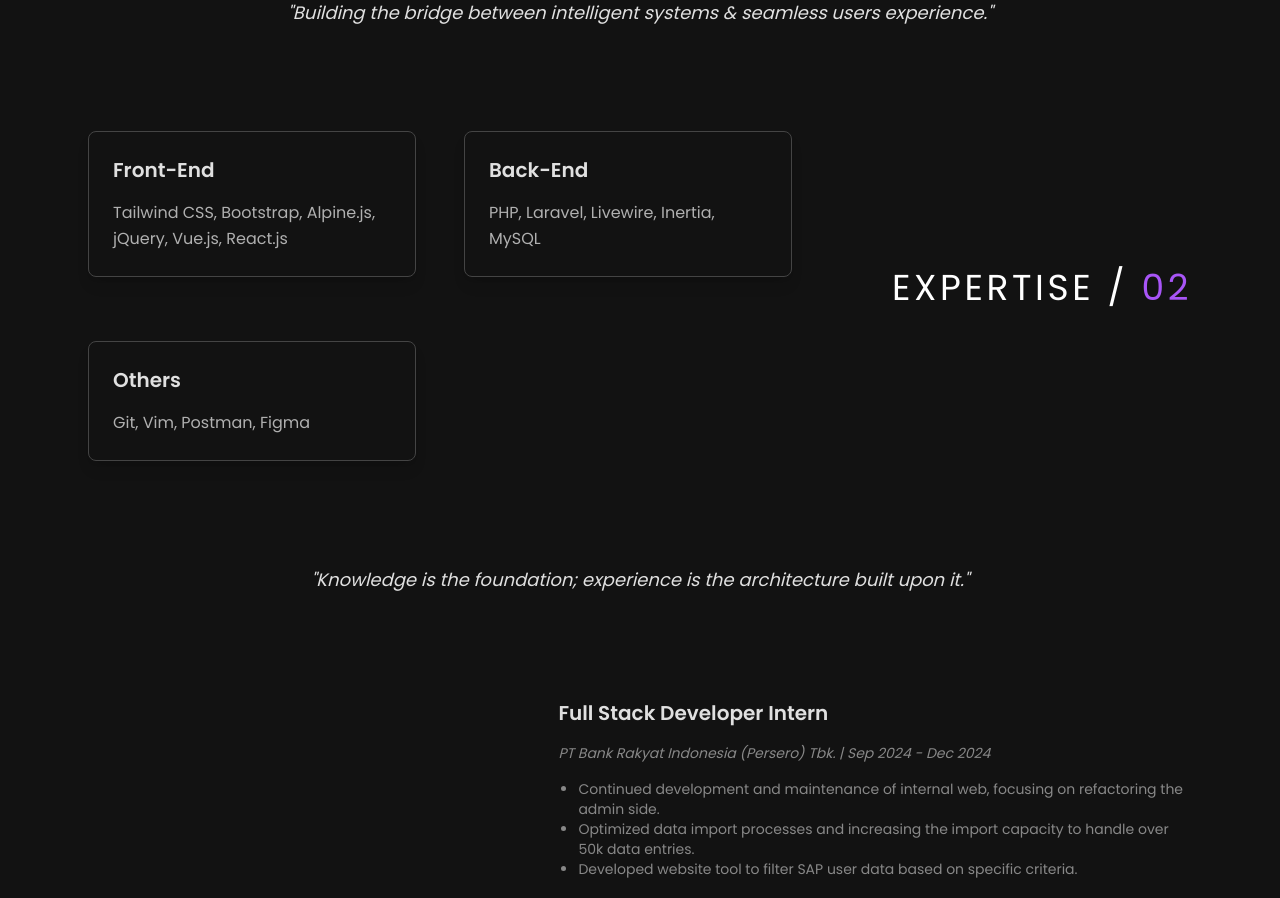
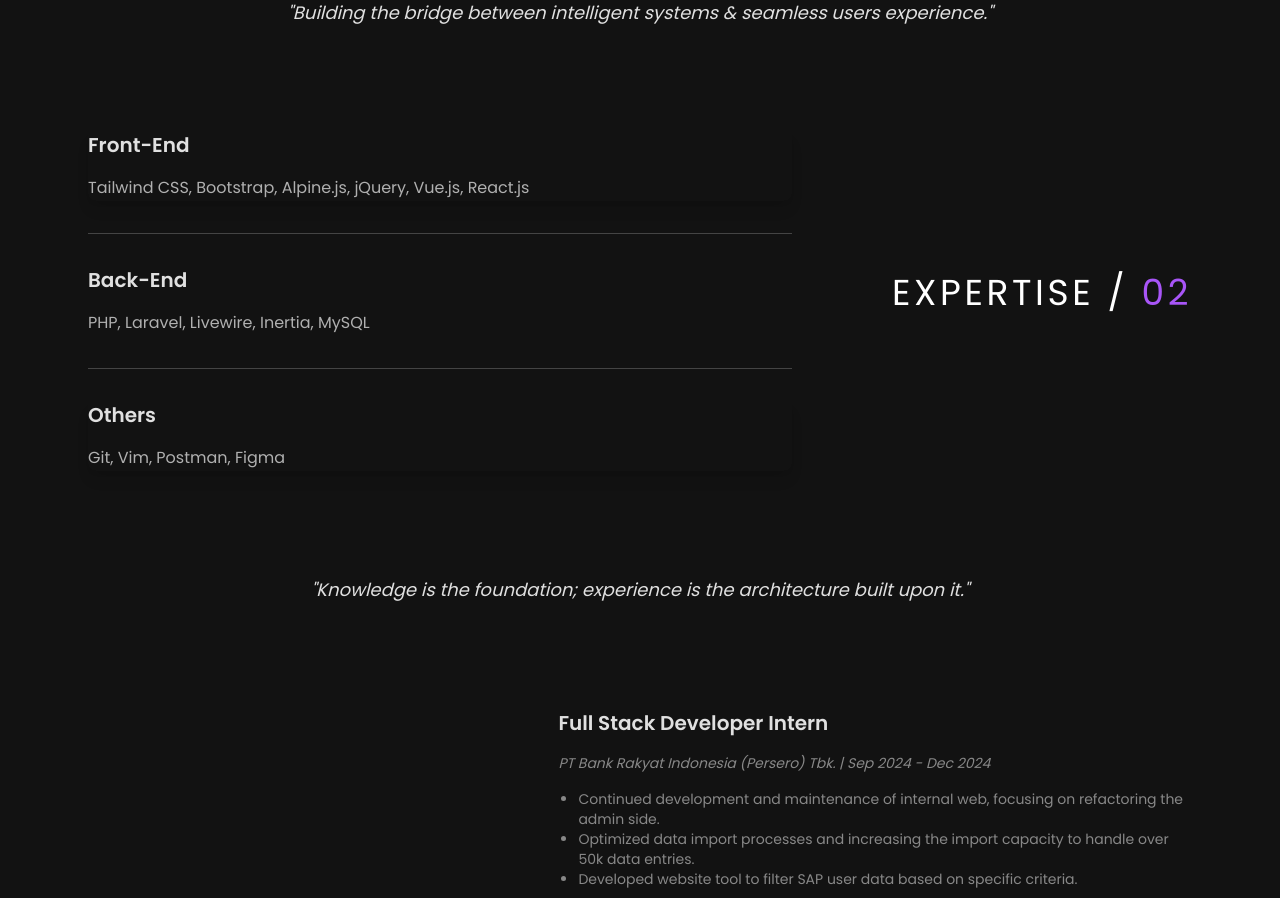
Before and after one commit to WilPhil/my-portfolio, a React (Create React App) app: page / in a window 1280 px wide. Shown: the part 1180-2078 px from the top of the page. Built offline with nearby package versions, Linux system fonts and the light colour scheme.

Commit message:
style: change styling

```diff
--- a/src/components/Expertise/Expertise.jsx
+++ b/src/components/Expertise/Expertise.jsx
@@ -2,8 +2,8 @@ const Expertise = () => {
   return (
     <section id="expertise" className="w-full py-20">
       <div className="max-w-6xl mx-auto py-6 px-6 grid md:grid-cols-[2fr_1fr] gap-12">
-        <div className="grid grid-cols-1 md:grid-cols-2 gap-x-12 gap-y-16">
-          <div className="border border-[#444444] p-6 rounded-lg shadow-lg">
+        <div className="flex flex-col gap-8">
+          <div className="rounded-lg shadow-lg">
             <h3 className="text-xl text-[#e0e0e0] font-semibold mb-4">
               Front-End
             </h3>
@@ -11,7 +11,7 @@ const Expertise = () => {
               Tailwind CSS, Bootstrap, Alpine.js, jQuery, Vue.js, React.js
             </p>
           </div>
-          <div className="border border-[#444444] p-6 rounded-lg shadow-lg">
+          <div className="border-t border-b border-[#444444] py-8">
             <h3 className="text-xl text-[#e0e0e0] font-semibold mb-4">
               Back-End
             </h3>
@@ -19,7 +19,7 @@ const Expertise = () => {
               PHP, Laravel, Livewire, Inertia, MySQL
             </p>
           </div>
-          <div className="border border-[#444444] p-6 rounded-lg shadow-lg">
+          <div className="rounded-lg shadow-lg">
             <h3 className="text-xl text-[#e0e0e0] font-semibold mb-4">
               Others
             </h3>
```
